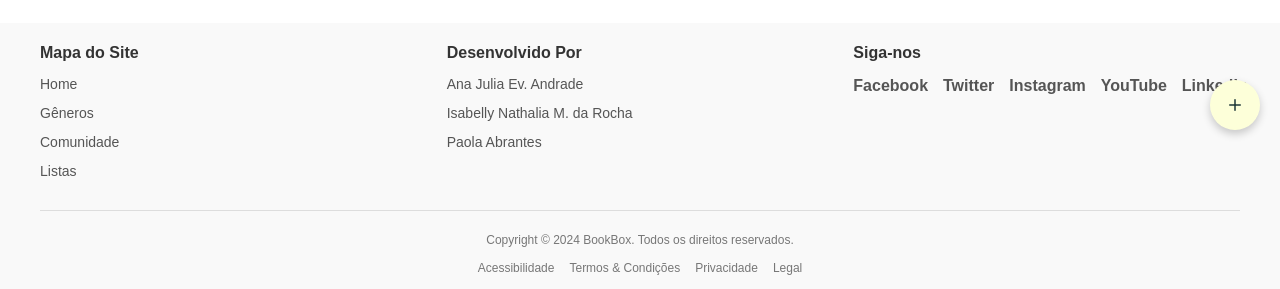
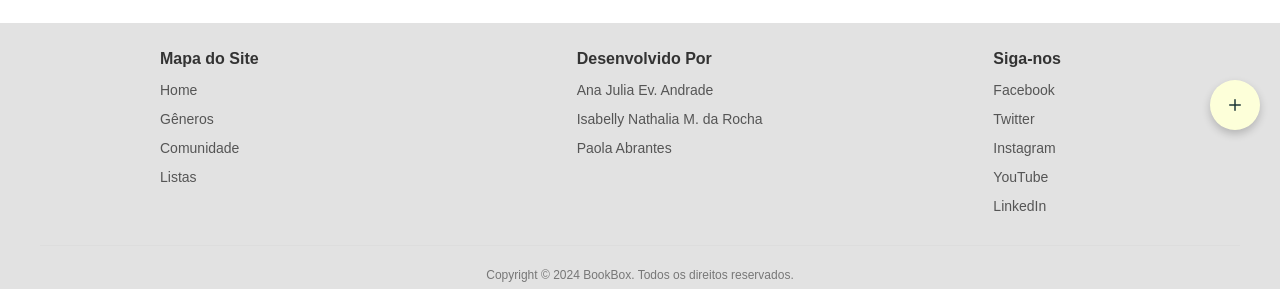
Before and after one commit to anajuAndrade/BookBox_BRADWEB, a React (Vite) app: page /Lists in a window 1280 px wide. Shown: the part 650-939 px from the top of the page. Built offline with nearby package versions, Linux system fonts and the light colour scheme.

Commit message:
Rodape
Atualizações no Footer
(Falta configurar as rotas)

```diff
--- a/src/Rodape.css
+++ b/src/Rodape.css
@@ -1,13 +1,12 @@
-/* Geral */
+/* Configurações gerais */
+
 .footer {
-    background-color: #f9f9f9;
+    max-width: 100% !important;
+
+    background-color: var(--cinzaClaro);
     font-family: 'Arial', sans-serif;
-    color: #555;
+    color: var(--cinzaEscuro);
     padding: 20px 40px;
-  }
-
-  .footer-container {
-    max-width: 1200px;
     margin: 0 auto;
 }
 
@@ -15,11 +14,11 @@
     font-size: 16px;
     font-weight: bold;
     margin-bottom: 12px;
-    color: #333;
+    color: var(--cinzaMaisEscuro);
 }
 
 .footer a {
-    color: #555;
+    color: var(--cinzaEscuro);
     text-decoration: none;
     transition: color 0.3s ease;
 }
@@ -29,55 +28,47 @@
 }
 
 /* Topo do Footer */
-  .footer-top {
+
+.footerInfos {
     display: flex;
     flex-wrap: wrap;
-    gap: 20px;
+    gap: 50px;
     justify-content: space-between;
     padding-bottom: 20px;
     border-bottom: 1px solid #ddd;
 }
 
-  .footer-section {
+.informações {
     flex: 1;
     min-width: 200px;
+    margin: 0.5% 0 0 10%;
 }
 
-  .footer-section ul {
+.informações ul {
     list-style: none;
     padding: 0;
     margin: 0;
 }
 
-  .footer-section ul li {
+.informações ul li {
     margin-bottom: 8px;
     font-size: 14px;
 }
 
-  /* Links Sociais */
-  .social-links li {
-    display: inline;
-    margin-right: 15px;
-  }
+/* Final do Footer */
 
-  .social-links li a {
-    font-size: 16px;
-    font-weight: bold;
-  }
-
-  /* Rodapé */
-  .footer-bottom {
+.infosGerais {
     text-align: center;
     margin-top: 20px;
     font-size: 12px;
     color: #777;
 }
 
-  .footer-bottom p {
+.infosGerais p {
     margin: 5px 0;
 }
 
-  .footer-links {
+.termos {
     list-style: none;
     padding: 0;
     margin: 10px 0;
@@ -86,29 +77,34 @@
     gap: 15px;
 }
 
-  .footer-links li {
+.termos li {
     font-size: 12px;
 }
 
-  .footer-note {
+.nota {
     margin-top: 10px;
     font-size: 11px;
     color: #999;
 }
 
+.falsoLink :hover {
+    color: #007bff;
+}
+
 /* Responsividade */
+
 @media (max-width: 768px) {
-    .footer-top {
+    .footerInfos {
         flex-direction: column;
         align-items: center;
     }
 
-    .footer-section {
+    .informações {
         text-align: center;
         margin-bottom: 20px;
     }
 
-    .footer-links {
+    .termos {
         flex-direction: column;
         gap: 10px;
     }
--- a/src/Rodape.jsx
+++ b/src/Rodape.jsx
@@ -1,11 +1,12 @@
-import "./Rodape.css";
+import "./Rodape.css"
 
 export default function Rodape() {
     return (
         <footer className="footer">
-      <div className="footer-container">
-        <div className="footer-top">
-          <div className="footer-section">
+            <div className="footerInfos">
+
+                {/* Configurar rotas */}
+                <div className="informações">
                     <h4>Mapa do Site</h4>
                     <ul>
                         <li><a href="#">Home</a></li>
@@ -14,39 +15,58 @@ export default function Rodape() {
                         <li><a href="#">Listas</a></li>
                     </ul>
                 </div>
-          <div className="footer-section">
+
+                <div className="informações">
                     <h4>Desenvolvido Por</h4>
                     <ul>
-              <li><a href="https://github.com/anajuAndrade">Ana Julia Ev. Andrade</a></li>
-              <li><a href="https://github.com/Isabelly-Nathalia">Isabelly Nathalia M. da Rocha</a></li>
-              <li><a href="https://github.com/paolaabrantes">Paola Abrantes</a></li>
+                        <li><a href="https://github.com/anajuAndrade" target="blank">Ana Julia Ev. Andrade</a></li>
+                        <li><a href="https://github.com/Isabelly-Nathalia" target="blank">Isabelly Nathalia M. da Rocha</a></li>
+                        <li><a href="https://github.com/paolaabrantes" target="blank">Paola Abrantes</a></li>
                     </ul>
                 </div>
-          <div className="footer-section">
+
+                <div className="informações">
                     <h4>Siga-nos</h4>
                     <ul className="social-links">
-              <li><a href="#">Facebook</a></li>
-              <li><a href="#">Twitter</a></li>
-              <li><a href="#">Instagram</a></li>
-              <li><a href="#">YouTube</a></li>
-              <li><a href="#">LinkedIn</a></li>
+                        <div class='falsoLink'>
+                            <li>Facebook</li>
+                        </div>
+                        <div class='falsoLink'>
+                            <li>Twitter</li>
+                        </div>
+                        <div class='falsoLink'>
+                            <li>Instagram</li>
+                        </div>
+                        <div class='falsoLink'>
+                            <li>YouTube</li>
+                        </div>
+                        <div class='falsoLink'>
+                            <li>LinkedIn</li>
+                        </div>
                     </ul>
                 </div>
+
             </div>
 
-        {/*COLOCAR PARA QUAND PASSAR O MOUSE, FICAR AZUL*/}
-        <div className="footer-bottom">
+            <div className="infosGerais">
                 <p>Copyright © 2024 BookBox. Todos os direitos reservados.</p>
-          <ul className="footer-links">
+                <ul className="termos">
+                    <div class='falsoLink'>
                         <li>Acessibilidade</li>
+                    </div>
+                    <div class='falsoLink'>
                         <li>Termos & Condições</li>
+                    </div>
+                    <div class='falsoLink'>
                         <li>Privacidade</li>
+                    </div>
+                    <div class='falsoLink'>
                         <li>Legal</li>
+                    </div>
                 </ul>
-          <p className="footer-note">
+                <p className="nota">
                     Este website é melhor visualizado nas versões mais recentes do Google Chrome.
                 </p>
-        </div>
             </div>
         </footer>
     );
--- a/src/index.css
+++ b/src/index.css
@@ -12,8 +12,11 @@
 
   /* Tabela de Cores */
   --branco: #fcfef5;
-  --cinzaClaro: #ccc;
+  --cinzaClaro: #e2e2e2;
+  --cinzaEscuro: #555;
+  --cinzaMaisEscuro: #333;
   --preto: #000000;
+
   --verdeSuave: #d6e6c3;
   --cremeClaro: #feffed;
   --creme: #fdffd9;
```
Lines whose indentation alone changed are shown as unchanged.
